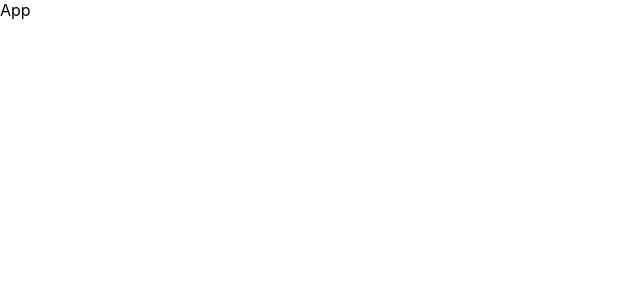
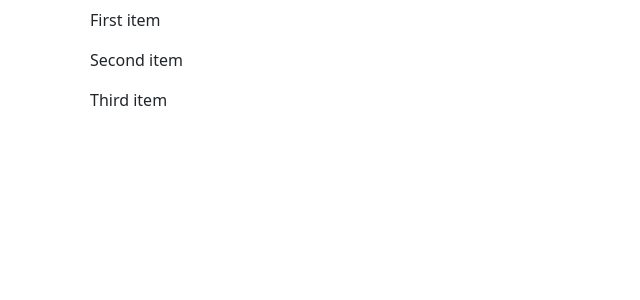
Before and after one commit to GreenCatInForest/search-github-repos-app, a React (Create React App) app: page / in a window 1280 px wide. Shown: the top 300 px of the page, without its empty margins (0-640 px from the left). Built offline with nearby package versions, Linux system fonts and the light colour scheme.

Commit message:
bring base bootstrap

```diff
--- a/src/App.js
+++ b/src/App.js
@@ -1,7 +1,14 @@
-export const App = ()=> {
+import Container from "react-bootstrap/Container";
+import Stack from "react-bootstrap/Stack";
+
+export const App = () => {
   return (
-    <div>
-      App
-    </div>
+    <Container>
+      <Stack>
+        <div className="p-2">First item</div>
+        <div className="p-2">Second item</div>
+        <div className="p-2">Third item</div>
+      </Stack>
+    </Container>
   );
-}
+};
--- a/src/index.js
+++ b/src/index.js
@@ -1,6 +1,7 @@
 import React from "react";
 import ReactDOM from "react-dom/client";
 import "./index.css";
+import "bootstrap/dist/css/bootstrap.min.css";
 import { App } from "./App";
 
 const root = ReactDOM.createRoot(document.getElementById("root"));
```
